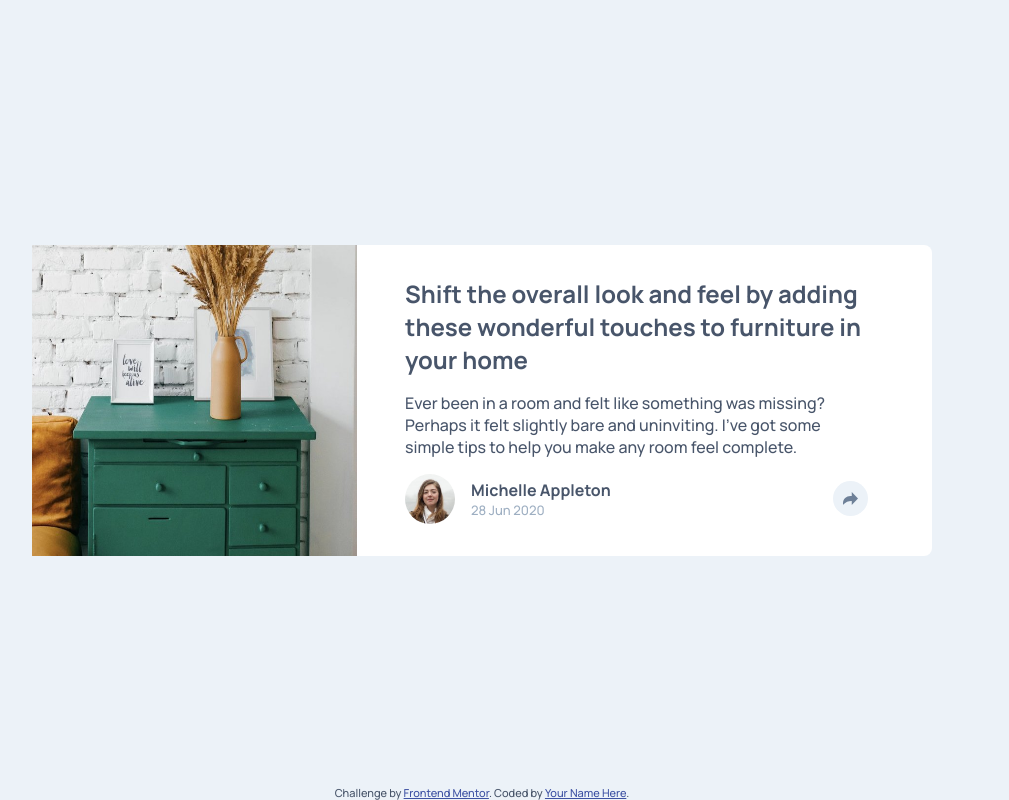
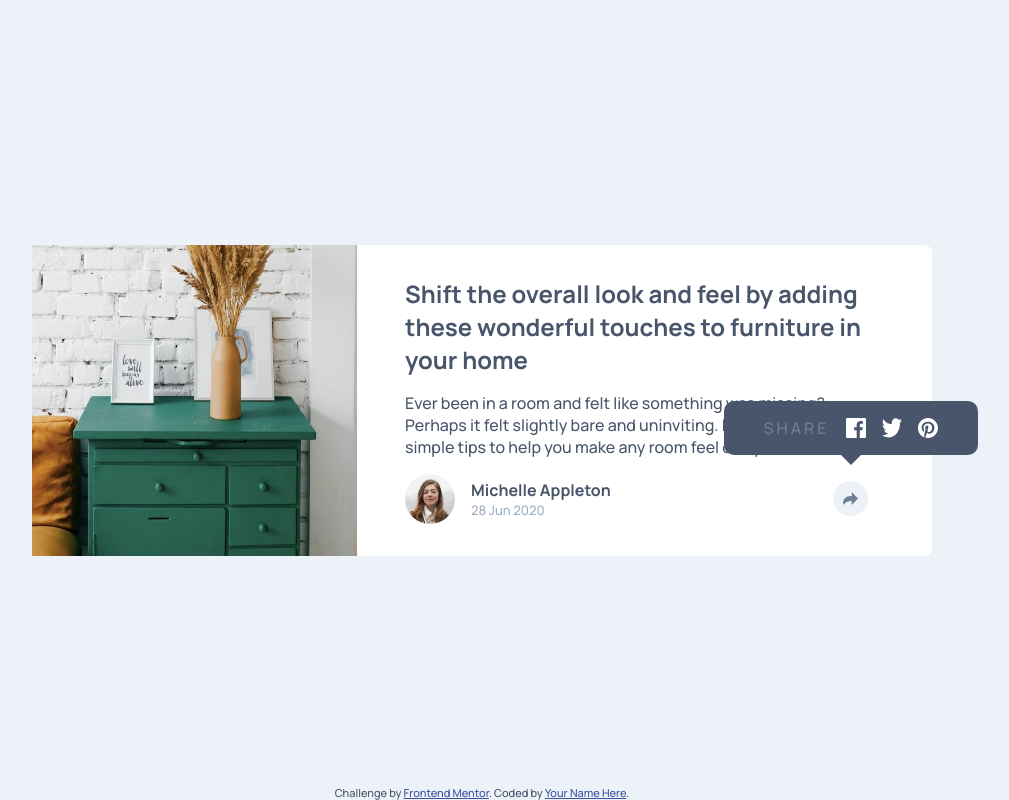
Before and after one commit to sklanier/fm-article-preview-component, a website: page index.html in a window 1280 px wide. Both pictures are taken after a click on the element 1008 px from the left and 498 px from the top of the page. Shown: the whole page, without its empty margins (158-1167 px from the left). Drawn offline with Linux system fonts and the light colour scheme.

Commit message:
added js to toggle popover

```diff
--- a/index.html
+++ b/index.html
@@ -50,10 +50,10 @@
           </div>
 
           <div class="share-container">
-            <div class="share">
+            <div class="share noselect" id="shareButton">
               <img src="./images/icon-share.svg" alt="share">
             </div>
-            <div class="popover">
+            <div class="popover noselect" id="sharePopover">
 
               <span>share</span>
 
@@ -85,5 +85,23 @@
   Challenge by <a href="https://www.frontendmentor.io?ref=challenge" target="_blank">Frontend Mentor</a>.
   Coded by <a href="#">Your Name Here</a>.
 </div>
+
+<script>
+
+  // const html = document.getElementsByTagName('html')[0];
+  const shareButton = document.getElementById('shareButton');
+  const sharePopover = document.getElementById('sharePopover');
+
+  /*html.addEventListener('click', function(e) {
+    if (e.target !== sharePopover) {
+      sharePopover.classList.remove('active');
+    }
+  });*/
+
+  shareButton.addEventListener('click', function (e) {
+    sharePopover.classList.toggle('active')
+  });
+
+</script>
 </body>
 </html>
```
